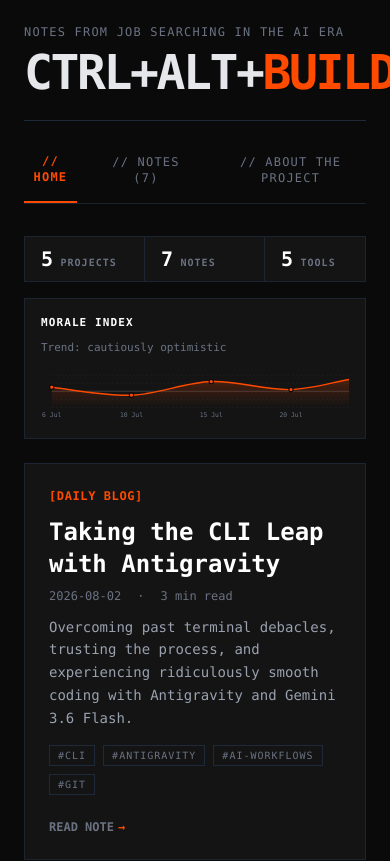
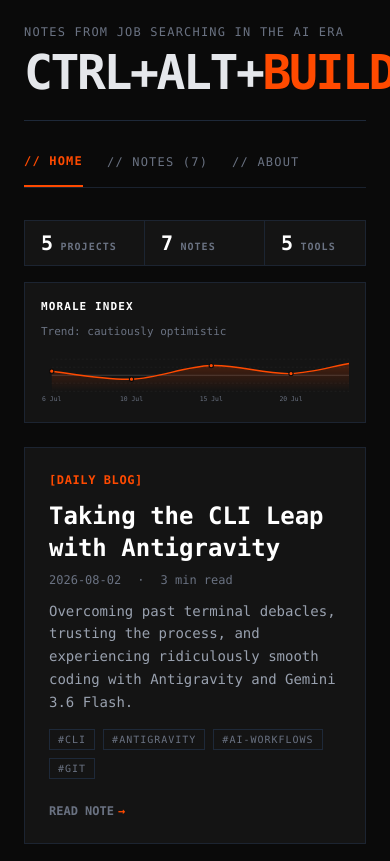
Before and after one commit to markhamill/ctrl-alt-build, a React (Vite) app: page / in a window 390 px wide. Shown: the top 861 px of the page. Built offline with nearby package versions, Linux system fonts and the light colour scheme.

Commit message:
Shortened tab names to work better on mobile

```diff
--- a/src/App.tsx
+++ b/src/App.tsx
@@ -223,7 +223,7 @@ export default function App() {
               onClick={() => window.location.hash = 'about'}
               className={`transition-colors ${activeTab === 'about' ? 'text-brand-orange font-bold border-b-2 border-brand-orange pb-4 -mb-4' : 'text-gray-500 hover:text-gray-300'}`}
             >
-              // ABOUT THE PROJECT
+              // ABOUT
             </button>
           </div>
 
```
